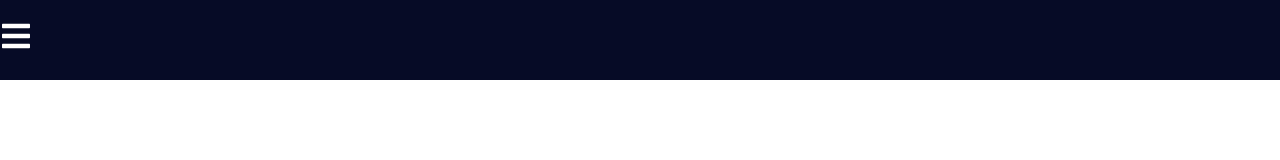
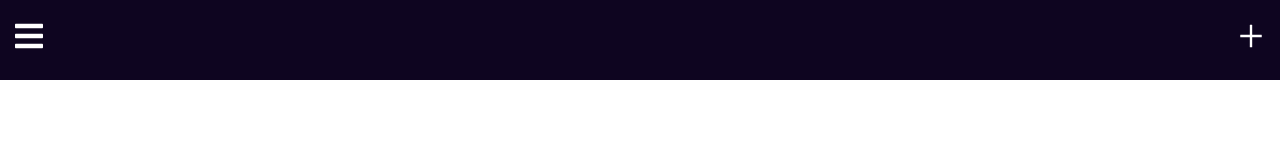
Before and after one commit to SKA246801/Sebastians-Kanban-board, a React (Create React App) app in the folder client/: page / in a window 1280 px wide. Shown: the top 160 px of the page. Built offline with nearby package versions, Linux system fonts and the light colour scheme.

Commit message:
added more functionality to navbar

```diff
--- a/client/src/App.js
+++ b/client/src/App.js
@@ -1,5 +1,5 @@
 import './App.css'
-import React from 'react'
+import React, { useState } from 'react'
 import { BrowserRouter as Router, Switch, Route } from 'react-router-dom'
 import Dashboard from './components/Dashboard'
 import Navbar from './components/Navbar'
@@ -8,6 +8,9 @@
 
 
 function App() {
+
+
+
   return (
    <>
      <Router>
--- a/client/src/components/Navbar/data.js
+++ b/client/src/components/Navbar/data.js
@@ -1,24 +1,28 @@
-import React from 'react'
+import React, { useState } from 'react'
 
 export const sidebarData = [
     {
         title: 'Account',
         path: '/account',
-        class: 'nav-text'
+        class: 'nav-text',
+        class2: 'title'
     },
     {
         title: 'Dashboard',
         path: '/dashboard',
-        class: 'nav-text'
+        class: 'nav-text',
+        class2: 'title'
     },
     {
         title: 'Settings',
         path: '/settings',
-        class: 'nav-text'
+        class: 'nav-text',
+        class2: 'title'
     },
     {
         title: 'Logout',
         path: '/',
-        class: 'nav-text'
+        class: 'nav-text',
+        class2: 'title'
     }
 ]
--- a/client/src/components/Navbar/index.js
+++ b/client/src/components/Navbar/index.js
@@ -1,4 +1,4 @@
-import React, {useState} from 'react'
+import React, { useState } from 'react'
 import * as FaIcons from 'react-icons/fa'
 import * as AiIcons from 'react-icons/ai'
 import { Link } from 'react-router-dom'
@@ -6,16 +6,37 @@
 import './navbar.css'
 
 function Navbar() {
+
     const [sidebar, setSidebar] = useState(false)
 
     const showSidebar = () => setSidebar(!sidebar)
+
+    const categories = useState([
+        {
+            title: 'Account'
+        },
+        {
+            title: 'Dashboard'
+        },
+        {
+            title: 'Settings'
+        }
+      ])
+
+      const [currentCategory, setCurrentCategory] = useState(categories[0])
+
     return (
         <>
             <div className='navbar'>
                 <Link to='#' className='menu-bars'>
                     <FaIcons.FaBars onClick={showSidebar} />
                 </Link>
+                    <h1 key={currentCategory.title} className={currentCategory.class2}>{currentCategory.title}</h1>
+                <Link to='/create' className='plus-icon'>
+                    <AiIcons.AiOutlinePlus />
+                </Link>
             </div>
+
             <nav className={sidebar ? 'nav-menu active' : 'nav-menu'}>
                 <ul className='nav-menu-items' onClick={showSidebar}>
                     <li className='navbar-toggle'>
@@ -26,7 +47,7 @@
                     {sidebarData.map((item, i) => {
                         return (
                             <li key={i} className={item.class}>
-                                <Link to={item.path}>
+                                <Link to={item.path} onClick={() => setCurrentCategory(item)}>
                                     {item.title}
                                 </Link>
                             </li>
--- a/client/src/components/Navbar/navbar.css
+++ b/client/src/components/Navbar/navbar.css
@@ -1,21 +1,32 @@
 .navbar {
-    background-color: #060b26;
+    background-color: #0e0520;
     height: 80px;
     display: flex;
-    justify-content: start;
+    justify-content: space-between;
     align-items: center;
 }
 
 .menu-bars {
     margin-right: 1%;
+    margin-left: 1%;
     font-size: 2.5vw;
     background: none;
     color: white;
 }
 
+.menu-bars:hover {
+    color: #00a386;
+}
+
+.plus-icon {
+    font-size: 2.5vw;
+    color: white;
+    margin-right: 1%;
+}
+
 .nav-menu {
-    background-color: #060b26;
-    width: 20%;
+    background-color: #0e0520;
+    width: 15%;
     height: 100vh;
     display: flex;
     justify-content: center;
@@ -52,7 +63,7 @@
 }
 
 .nav-text a:hover {
-    background-color: aqua;
+    background-color: #00a386;
 }
 
 .nav-menu-items {
@@ -60,10 +71,13 @@
 }
 
 .navbar-toggle {
-    background-color: #060b26;
-    width: 100%;
+    background-color: #0e0520;
     height: 80px;
     display: flex;
     justify-content: start;
     align-items: center;
 }
+
+.title {
+    color: white;
+}
```
